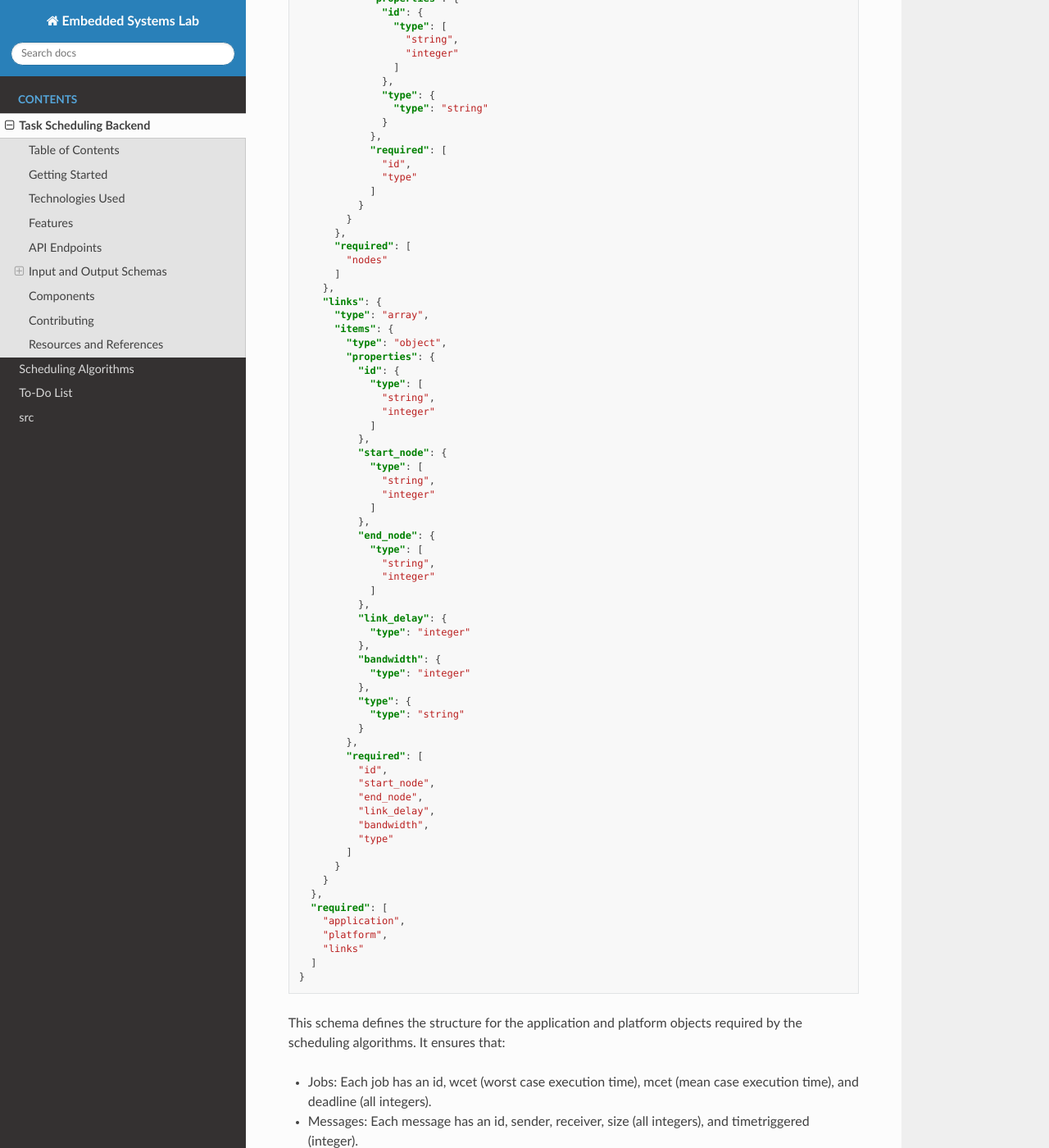
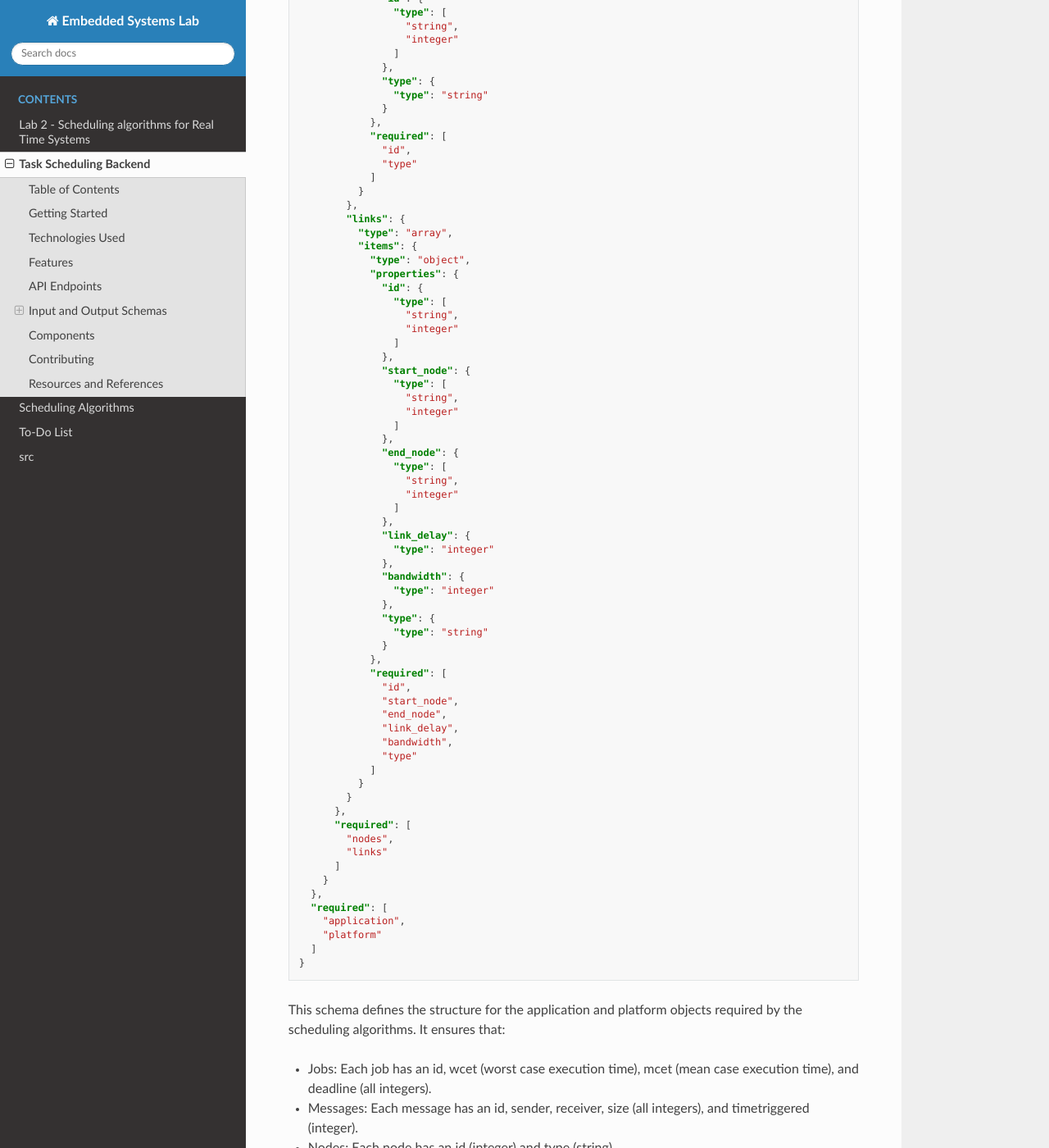
Before and after one commit to umerrauf6/A-Scheduling-Algorithms-Simulator, a Sphinx documentation site: the page built from docs/source/README.md, in a window 1280 px wide and 1400 px high, scrolled down 3531 px. Shown: the whole window at 82% size. Built offline with Sphinx 7.4.7 and the Read the Docs theme 2.0.0, drawn with Linux system fonts in a browser that asks for light colours; pages that are not in the unit, such as notebooks, are missing from menus.

Commit message:
algos to implement, and docs and schema

````diff
--- a/docs/source/README.md
+++ b/docs/source/README.md
@@ -145,8 +145,7 @@
               "id",
               "sender",
               "receiver",
-              "size",
-              "timetriggered"
+              "size"
             ]
           }
         }
@@ -179,60 +178,60 @@
               "type"
             ]
           }
+        },
+        "links": {
+          "type": "array",
+          "items": {
+            "type": "object",
+            "properties": {
+              "id": {
+                "type": [
+                  "string",
+                  "integer"
+                ]
+              },
+              "start_node": {
+                "type": [
+                  "string",
+                  "integer"
+                ]
+              },
+              "end_node": {
+                "type": [
+                  "string",
+                  "integer"
+                ]
+              },
+              "link_delay": {
+                "type": "integer"
+              },
+              "bandwidth": {
+                "type": "integer"
+              },
+              "type": {
+                "type": "string"
+              }
+            },
+            "required": [
+              "id",
+              "start_node",
+              "end_node",
+              "link_delay",
+              "bandwidth",
+              "type"
+            ]
+          }
         }
       },
       "required": [
-        "nodes"
+        "nodes",
+        "links"
       ]
-    },
-    "links": {
-      "type": "array",
-      "items": {
-        "type": "object",
-        "properties": {
-          "id": {
-            "type": [
-              "string",
-              "integer"
-            ]
-          },
-          "start_node": {
-            "type": [
-              "string",
-              "integer"
-            ]
-          },
-          "end_node": {
-            "type": [
-              "string",
-              "integer"
-            ]
-          },
-          "link_delay": {
-            "type": "integer"
-          },
-          "bandwidth": {
-            "type": "integer"
-          },
-          "type": {
-            "type": "string"
-          }
-        },
-        "required": [
-          "id",
-          "start_node",
-          "end_node",
-          "link_delay",
-          "bandwidth",
-          "type"
-        ]
-      }
     }
   },
   "required": [
     "application",
-    "platform",
-    "links"
+    "platform"
   ]
 }
 ```
--- a/docs/source/index.rst
+++ b/docs/source/index.rst
@@ -5,6 +5,7 @@
   :maxdepth: 2
   :caption: Contents
 
+  task_sheet.md
   README.md
   scheduling_algorithms.rst
   todo.rst
````
Also changed, not shown: docs/source/scheduling_algorithms.md (+18 -8 lines), docs/source/task_sheet.md (added, +65 -0 lines), 4 other files.
